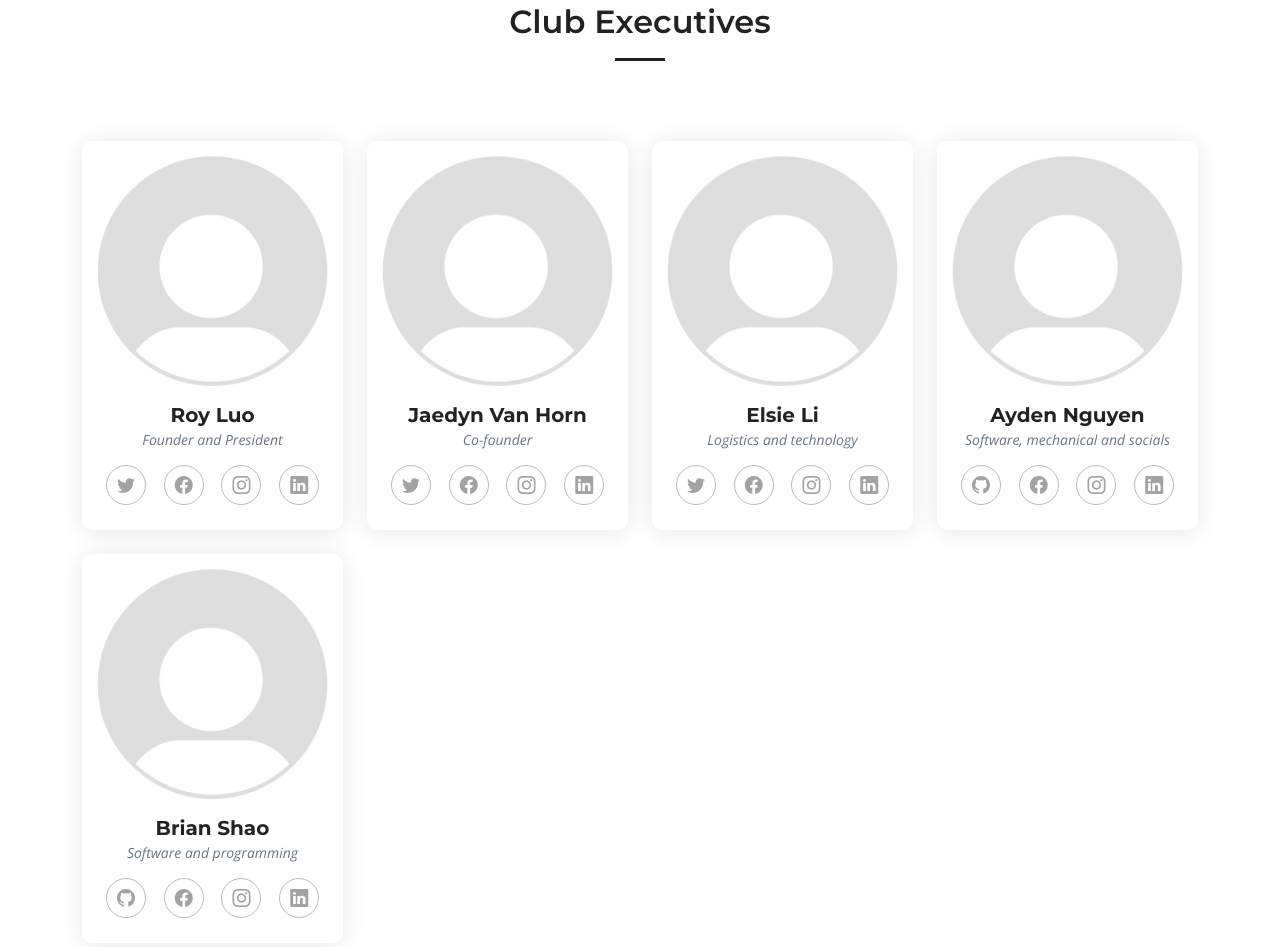
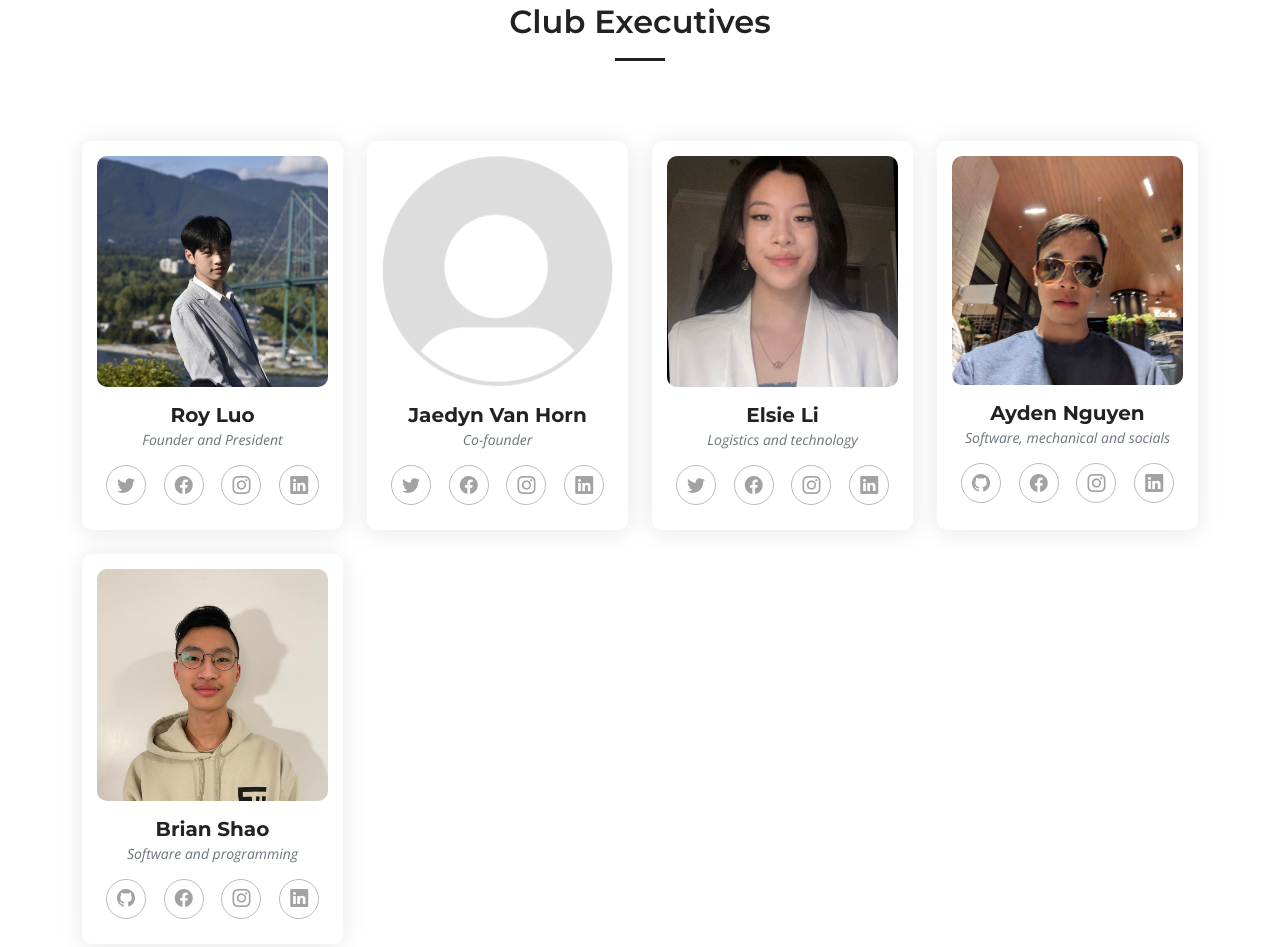
Before and after one commit to bnseng/engweb, a plain HTML site: page index.html in a window 1280 px wide. Shown: the part 3319-4266 px from the top of the page. Drawn offline with nearby package versions, Linux system fonts and the light colour scheme.

Commit message:
profilepics

```diff
--- a/index.html
+++ b/index.html
@@ -341,7 +341,7 @@
 
           <div class="col-xl-3 col-md-6 d-flex" data-aos="fade-up" data-aos-delay="100">
             <div class="member">
-              <img src="assets/img/team/anon.png" class="img-fluid" alt="">
+              <img src="assets/img/team/roy.jpg" class="img-fluid" alt="">
               <h4>Roy Luo</h4>
               <span>Founder and President</span>
               <div class="social">
@@ -369,7 +369,7 @@
 
           <div class="col-xl-3 col-md-6 d-flex" data-aos="fade-up" data-aos-delay="300">
             <div class="member">
-              <img src="assets/img/team/anon.png" class="img-fluid" alt="">
+              <img src="assets/img/team/elsie.jpg" class="img-fluid" alt="">
               <h4>Elsie Li</h4>
               <span>Logistics and technology</span>
               <div class="social">
@@ -383,7 +383,7 @@
 
           <div class="col-xl-3 col-md-6 d-flex" data-aos="fade-up" data-aos-delay="400">
             <div class="member">
-              <img src="assets/img/team/anon.png" class="img-fluid" alt="">
+              <img src="assets/img/team/ayden.jpg" class="img-fluid" alt="">
               <h4>Ayden Nguyen</h4>
               <span>Software, mechanical and socials</span>
               <div class="social">
@@ -396,7 +396,7 @@
           </div><!-- End Team Member -->
           <div class="col-xl-3 col-md-6 d-flex" data-aos="fade-up" data-aos-delay="400">
             <div class="member">
-              <img src="assets/img/team/anon.png" class="img-fluid" alt="">
+              <img src="assets/img/team/brian.jpg" class="img-fluid" alt="">
               <h4>Brian Shao</h4>
               <span>Software and programming</span>
               <div class="social">
```
